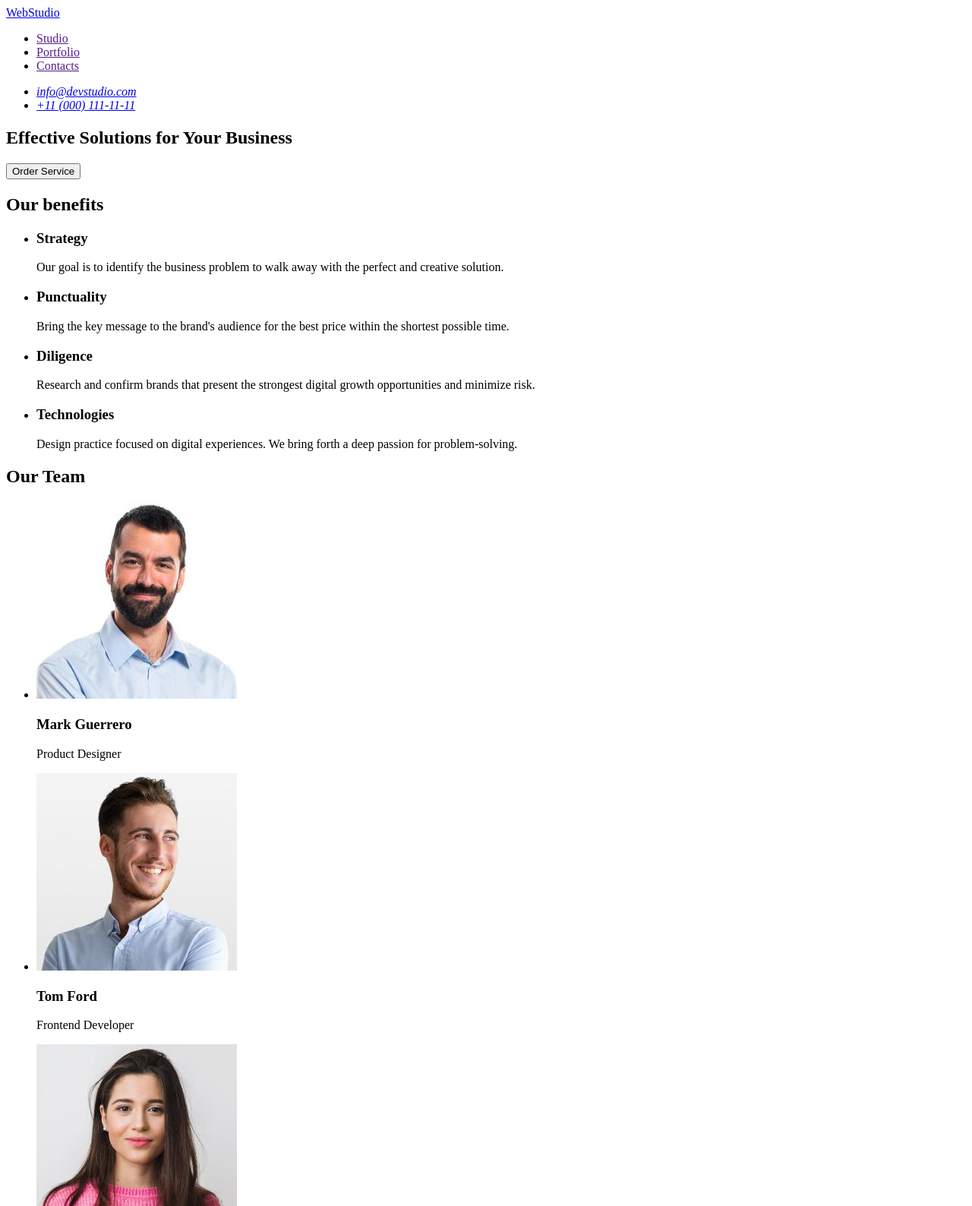
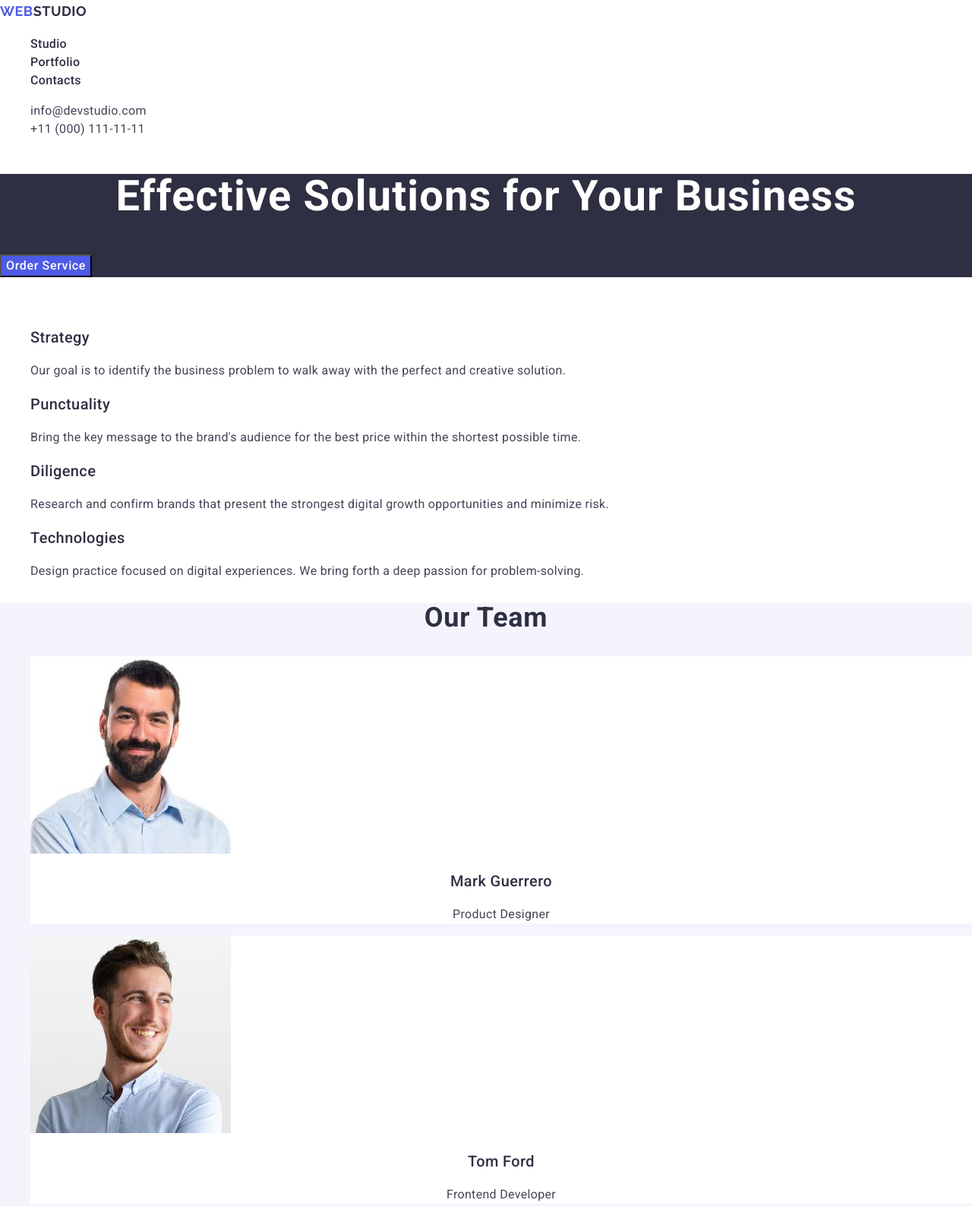
Before and after one commit to Daria2608/goit-markup-hw-02, a plain HTML site: page index.html in a window 1280 px wide. Shown: the top 1588 px of the page at 76% size. Drawn offline with nearby package versions, Linux system fonts and the light colour scheme.

Commit message:
goit-markup-hw-02-1

```diff
--- /dev/null
+++ b/css/styles.css
@@ -0,0 +1,197 @@
+
+body {
+ font-family: 'roboto', sans-serif;
+ color: #434455;
+ background-color: #ffffff;
+}
+
+button {
+ cursor:pointer ;
+color: #FFFFFF;
+font-size: 16px;
+font-weight: 500;
+line-height: 1.5;
+letter-spacing: 0.04em;
+background-color: #4D5AE5;
+}
+
+button:hover, button:focus {
+background-color: #404BBF;
+}
+
+a {
+ text-decoration: none;
+ font-style: normal;
+}
+
+a:hover, a:focus {
+ color: #404BBF;
+}
+
+ul, ol {
+ list-style-type: none;
+}
+
+/* Header styles */
+
+.logotype {
+ font-family: 'Raleway', sans-serif;
+ font-size: 18px;
+ font-weight: 700;
+ line-height: 1.67;
+ letter-spacing: 0.03em;
+ text-transform: uppercase;
+ color: #4D5AE5;
+}
+
+.logotype .logotype-span {
+ color: #2E2F42;
+}
+
+.menu-link {
+ font-size: 16px;
+ font-weight: 500;
+ line-height: 1.5;
+ letter-spacing: 0.02em;
+ color: #2E2F42;
+}
+
+.link-studio:active {
+ text-decoration: underline;
+}
+
+.address-link {
+ font-size: 16px;
+ font-weight: 400;
+ line-height: 1.5;
+ letter-spacing: 0.02em;
+color: #434455;
+}
+
+
+
+/* Header styles */
+
+/* Hero section styles */
+
+.about-us {
+    background-color: #2E2F42;
+}
+
+h1 {
+ color: #FFFFFF;
+ text-align: center;
+ font-size: 56px;
+ font-weight: 700;
+ line-height: 1.07;
+ letter-spacing: 0.02em;
+ background-color: #2E2F42;
+}
+
+/* Hero section styles */
+
+/* Benefits styles */
+
+
+.our-benefits {
+    background-color: #FFFFFF;
+}
+
+.our-benefits-title {
+    color: #FFFFFF;
+}
+
+.benefits-list-item-title  {
+ font-size: 20px;
+ font-weight: 500;
+ line-height: 1.2;
+ letter-spacing: 0.02em;
+ color: #2E2F42;
+}
+
+.benefits-text {
+ font-size: 16px;
+ font-weight: 400;
+ line-height: 1.5;
+ letter-spacing: 0.02em;
+}
+
+/* Benefits styles */
+
+/* Team styles */
+
+.about-team {
+ background-color: #F4F4FD;
+}
+
+
+.our-team-title {
+text-align: center;
+font-size: 36px;
+font-weight: 700;
+line-height: 1.11;
+letter-spacing: 0.02em;
+text-transform: capitalize;
+color: #2E2F42;
+}
+
+
+.team-name {
+color: #2E2F42;
+text-align: center;
+font-size: 20px;
+font-weight: 500;
+line-height: 1.2;
+letter-spacing: 0.02em;
+}
+
+.team-profession {
+    text-align: center;
+    font-size: 16px;
+    font-weight: 400;
+    line-height: 1.5;
+    letter-spacing: 0.02em;
+}
+
+.our-team-section {
+    background-color: #FFFFFF;
+}
+/* Team styles */
+
+/* Portfolio styles */
+
+.portfolio-item-name {
+
+font-size: 20px;
+font-weight: 500;
+line-height: 1.2;
+letter-spacing: 0.02em;
+color:#2E2F42;
+}
+
+.portdolio-item-text {
+font-size: 16px;
+font-weight: 400;
+line-height: 1.5;
+letter-spacing: 0.02;
+}
+
+/* Portfolio styles */
+
+/* Footer styles */
+
+footer {
+background-color: #2E2F42;
+}
+
+.logotype-span-white {
+color: #F4F4FD;
+}
+
+.text-footer {
+color: #F4F4FD;
+font-size: 16px;
+font-weight: 400;
+line-height: 1.5;
+letter-spacing: 0.02em;
+}
--- a/index.html
+++ b/index.html
@@ -4,69 +4,89 @@
     <meta charset="UTF-8" />
     <meta name="viewport" content="width=device-width, initial-scale=1.0" />
     <title>Webstudio</title>
+    <!-- Google fonts -->
+    <link rel="preconnect" href="https://fonts.googleapis.com" />
+    <link rel="preconnect" href="https://fonts.gstatic.com" crossorigin />
+    <link
+      href="https://fonts.googleapis.com/css2?family=Raleway:wght@700&family=Roboto:wght@400;500;700&display=swap"
+      rel="stylesheet"
+    />
+    <!-- Modern normalize -->
+    <link
+      rel="stylesheet"
+      href="https://cdnjs.cloudflare.com/ajax/libs/modern-normalize/2.0.0/modern-normalize.min.css"
+    />
+    <!-- Our stylesheet -->
+    <link rel="stylesheet" href="./css/styles.css" />
   </head>
   <body>
     <!-- PAGE HEADER -->
-    <header>
-      <nav>
-        <a href="./index.html">WebStudio</a>
-        <ul>
-          <li>
-            <a href="">Studio</a>
+    <header class="page-header">
+      <nav class="page-navigation">
+        <a class="logotype link" href="./index.html"
+          >Web<span class="logotype-span">Studio</span></a
+        >
+        <ul class="menu">
+          <li class="menu-item">
+            <a class="menu-link link-studio" href="">Studio</a>
           </li>
-          <li>
-            <a href="">Portfolio</a>
+          <li class="menu-item">
+            <a class="menu-link" href="">Portfolio</a>
           </li>
-          <li>
-            <a href="">Contacts</a>
+          <li class="menu-item">
+            <a class="menu-link" href="">Contacts</a>
           </li>
         </ul>
       </nav>
       <address>
-        <ul>
-          <li>
-            <a href="mailto:info@devstudio.com">info@devstudio.com</a>
+        <ul class="address-list">
+          <li class="address-list-item">
+            <a class="address-link" href="mailto:info@devstudio.com"
+              >info@devstudio.com</a
+            >
           </li>
-          <li>
-            <a href="tel:+110001111111">+11 (000) 111-11-11</a>
+          <li class="address-list-item">
+            <a class="address-link" href="tel:+110001111111"
+              >+11 (000) 111-11-11</a
+            >
           </li>
         </ul>
       </address>
     </header>
     <main>
       <!-- HERO SECTION -->
-      <section>
-        <h1>Effective Solutions for Your Business</h1>
+      <section class="about-us">
+        <h1 class="main-title">Effective Solutions for Your Business</h1>
         <button type="button">Order Service</button>
       </section>
       <!-- Our benefits -->
-      <section>
-        <h2>Our benefits</h2>
-        <ul>
-          <li>
-            <h3>Strategy</h3>
-            <p>
+      <section class="our-benefits">
+        <h2 class="our-benefits-title">Our benefits</h2>
+        <ul class="our-benefits-list">
+          <li class="our-benefits-list-item">
+            <h3 class="benefits-list-item-title">Strategy</h3>
+            <p class="benefits-text">
               Our goal is to identify the business problem to walk away with the
               perfect and creative solution.
             </p>
           </li>
-          <li>
-            <h3>Punctuality</h3>
-            <p>
+          <li class="our-benefits-list-item">
+            <h3 class="benefits-list-item-title">Punctuality</h3>
+            <p class="benefits-text">
               Bring the key message to the brand's audience for the best price
               within the shortest possible time.
             </p>
           </li>
-          <li>
-            <h3>Diligence</h3>
-            <p>
+          <li class="our-benefits-list-item">
+            <h3 class="benefits-list-item-title">Diligence</h3>
+            <p class="benefits-text">
               Research and confirm brands that present the strongest digital
               growth opportunities and minimize risk.
             </p>
           </li>
-          <li>
-            <h3>Technologies</h3>
-            <p>
+          <li class="our-benefits-list-item">
+            <h3 class="benefits-list-item-title">Technologies</h3>
+            <p class="benefits-text">
               Design practice focused on digital experiences. We bring forth a
               deep passion for problem-solving.
             </p>
@@ -74,35 +94,105 @@
         </ul>
       </section>
       <!-- OUR TEAM  -->
-      <section>
-        <h2>Our Team</h2>
-        <ul>
-          <li>
-            <img src="./images/img1.jpg" alt="Mark Guerrero" width="264" />
-            <h3>Mark Guerrero</h3>
-            <p>Product Designer</p>
+      <section class="about-team">
+        <h2 class="our-team-title">Our Team</h2>
+        <ul class="team-list">
+          <li class="team-list-item">
+            <div class="our-team-section">
+              <img
+                class="team-photo"
+                src="./images/img1.jpg"
+                alt="Mark Guerrero"
+                width="264"
+              />
+              <h3 class="team-name">Mark Guerrero</h3>
+              <p class="team-profession">Product Designer</p>
+            </div>
           </li>
-          <li>
-            <img src="./images/img2.jpg" alt="Tom Ford" width="264" />
-            <h3>Tom Ford</h3>
-            <p>Frontend Developer</p>
+          <li class="team-list-item">
+            <div class="our-team-section">
+              <img
+                class="team-photo"
+                src="./images/img2.jpg"
+                alt="Tom Ford"
+                width="264"
+              />
+              <h3 class="team-name">Tom Ford</h3>
+              <p class="team-profession">Frontend Developer</p>
+            </div>
           </li>
-          <li>
-            <img src="./images/img3.jpg" alt="Camila Garcia" width="264" />
-            <h3>Camila Garcia</h3>
-            <p>Marketing</p>
+          <li class="team-list-item">
+            <div class="our-team-section">
+              <img
+                class="team-photo"
+                src="./images/img3.jpg"
+                alt="Camila Garcia"
+                width="264"
+              />
+              <h3 class="team-name">Camila Garcia</h3>
+              <p class="team-profession">Marketing</p>
+            </div>
           </li>
-          <li>
-            <img src="./images/img4.jpg" alt="Daniel Wilson" width="264" />
-            <h3>Daniel Wilson</h3>
-            <p>UI Designer</p>
+          <li class="team-list-item">
+            <div class="our-team-section">
+              <img
+                class="team-photo"
+                src="./images/img4.jpg"
+                alt="Daniel Wilson"
+                width="264"
+              />
+              <h3 class="team-name">Daniel Wilson</h3>
+              <p class="team-profession">UI Designer</p>
+            </div>
+          </li>
+        </ul>
+      </section>
+      <!-- OUR PORTFOLIO -->
+      <section class="about-portfolio">
+        <h2 class="portfolio-title"></h2>
+        <ul class="portfolio-list">
+          <li class="portfolio-list-item">
+            <img src="./images/img5.jpg" alt="Banking App" width="360" />
+            <h3 class="portfolio-item-name">Banking App</h3>
+            <p class="portdolio-item-text">App</p>
+          </li>
+          <li class="portfolio-list-item">
+            <img src="./images/img6.jpg" alt="Cashless Payment" width="360" />
+            <h3 class="portfolio-item-name">Cashless Payment</h3>
+            <p class="portdolio-item-text">Marketing</p>
+          </li>
+          <li class="portfolio-list-item">
+            <img src="./images/img7.jpg" alt="Meditation App" width="360" />
+            <h3 class="portfolio-item-name">Meditation App</h3>
+            <p class="portdolio-item-text">App</p>
+          </li>
+          <li class="portfolio-list-item">
+            <img src="./images/img8.jpg" alt="Taxi Service" width="360" />
+            <h3 class="portfolio-item-name">Taxi Service</h3>
+            <p class="portdolio-item-text">Marketing</p>
+          </li>
+          <li class="portfolio-list-item">
+            <img
+              src="./images/img9.jpg"
+              alt="Screen Illustrations"
+              width="360"
+            />
+            <h3 class="portfolio-item-name">Screen Illustrations</h3>
+            <p class="portdolio-item-text">Design</p>
+          </li>
+          <li class="portfolio-list-item">
+            <img src="./images/img10.jpg" alt="Online Courses" width="360" />
+            <h3 class="portfolio-item-name">Online Courses</h3>
+            <p class="portdolio-item-text">Marketing</p>
           </li>
         </ul>
       </section>
     </main>
     <footer>
-      <a href="./index.html">WebStudio</a>
-      <p>
+      <a class="logotype link" href="./index.html"
+        >Web<span class="logotype-span-white">Studio</span></a
+      >
+      <p class="text-footer">
         Increase the flow of customers and sales for your business with digital
         marketing & growth solutions.
       </p>
```
Also changed, not shown: images/img10.jpg (added), images/img5.jpg (added), images/img6.jpg (added), images/img7.jpg (added), images/img8.jpg (added), images/img9.jpg (added).
